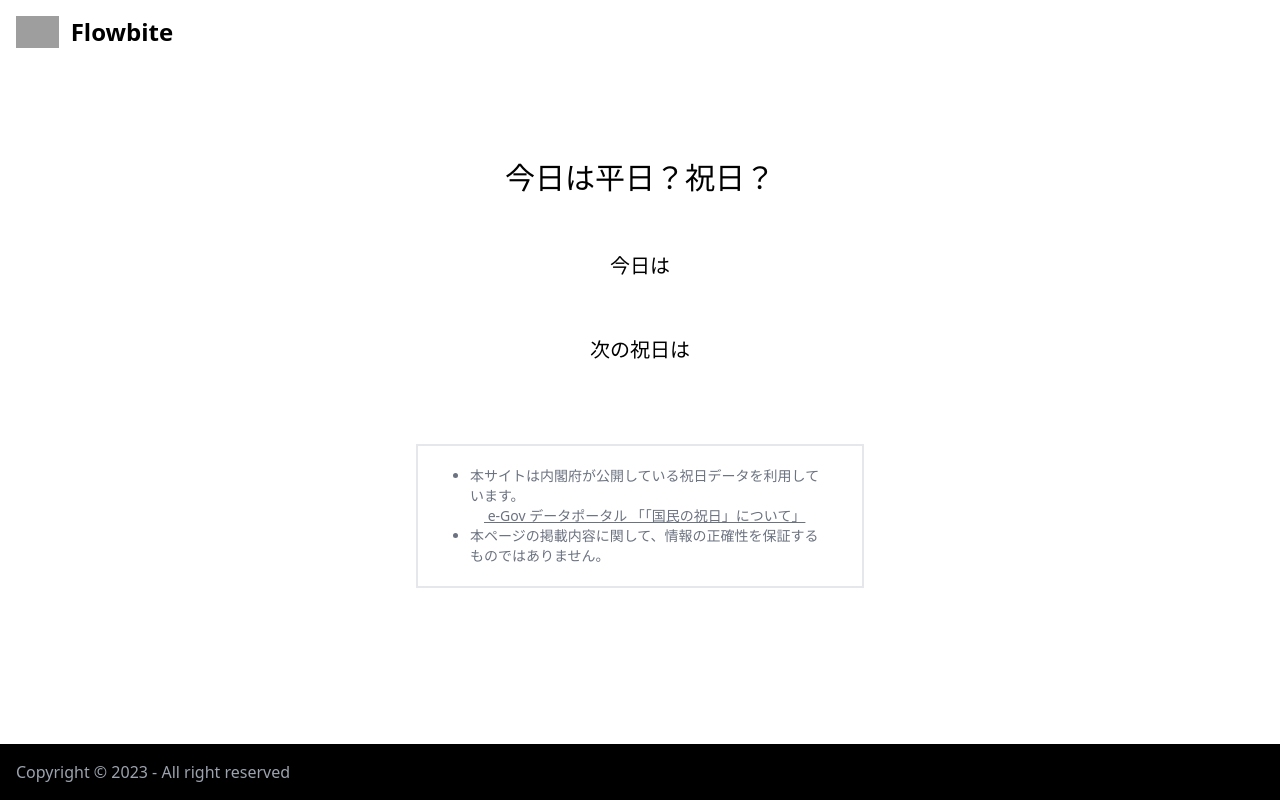
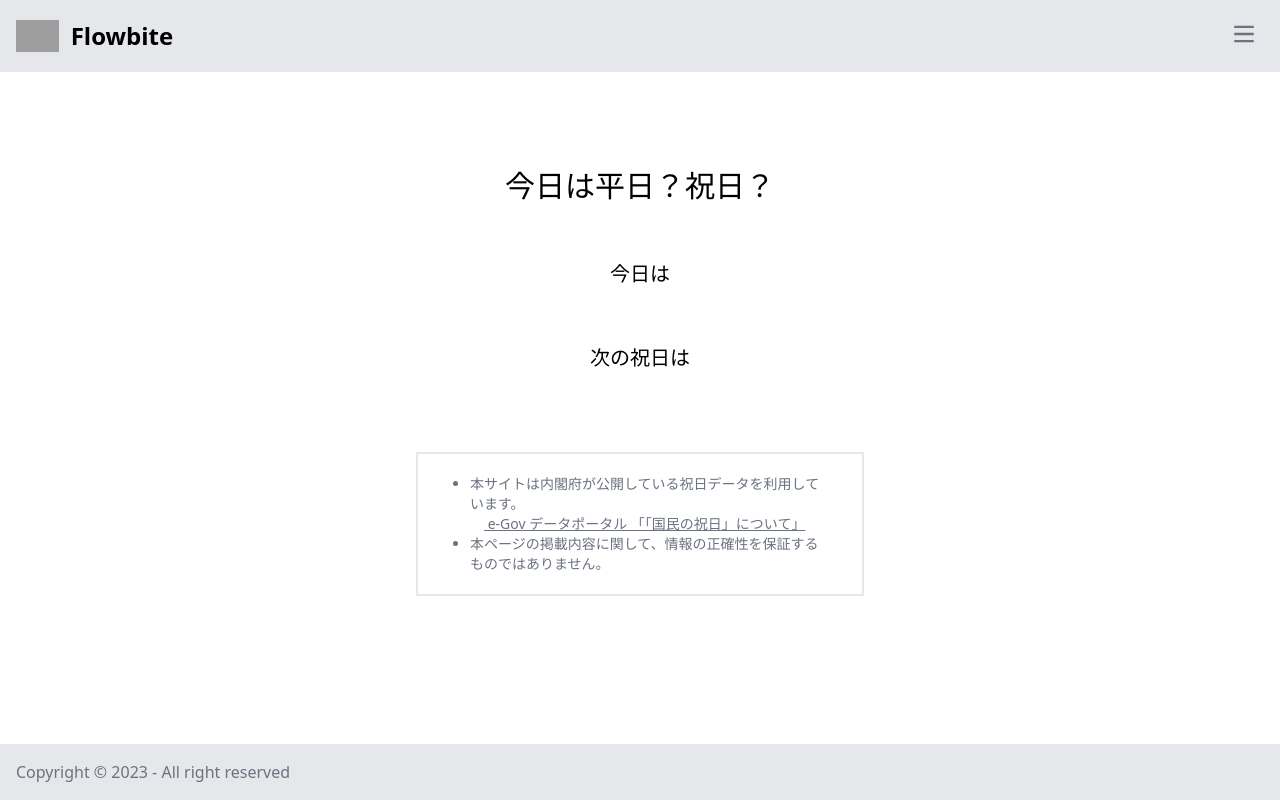
Before and after one commit to tokikk/holidays, a website: page src/index.html in a window 1280 px wide. Drawn offline with Linux system fonts and the light colour scheme; no server answers; grey boxes are pictures that could not be loaded.

Commit message:
月の算出方法を修正

```diff
--- a/src/assets/js/api.js
+++ b/src/assets/js/api.js
@@ -49,7 +49,8 @@ async function fetchNextHoli() {
         year = holistr.slice(0, 4);
 	    month = holistr.slice(4, 6);
 	    day = holistr.slice(6, 8);
-        dt = new Date(year, month, day)
+        dt = new Date(year, month-1, day)
+        console.log(month)
         wk = dt.getDay()
         week = ["日","月","火","水","木","金","土"][wk]
 
--- a/src/index.html
+++ b/src/index.html
@@ -10,14 +10,14 @@
 </head>
 
 <body class="flex flex-col min-h-screen">
-  <nav class="bg-white border-gray-200 dark:bg-gray-900">
+  <nav class="bg-gray-200 dark:bg-gray-900">
     <div class="max-w-screen-xl flex flex-wrap items-center justify-between mx-auto p-4">
       <a href="https://flowbite.com/" class="flex items-center space-x-3 rtl:space-x-reverse">
         <img src="https://flowbite.com/docs/images/logo.svg" class="h-8" alt="Flowbite Logo" />
         <span class="self-center text-2xl font-semibold whitespace-nowrap dark:text-white">Flowbite</span>
       </a>
       <button data-collapse-toggle="navbar-default" type="button"
-        class="inline-flex items-center p-2 w-10 h-10 justify-center text-sm text-gray-500 rounded-lg md:hidden hover:bg-gray-100 focus:outline-none focus:ring-2 focus:ring-gray-200 dark:text-gray-400 dark:hover:bg-gray-700 dark:focus:ring-gray-600"
+        class="inline-flex items-cenhttps://game.granbluefantasy.jp/#mypageter p-2 w-10 h-10 justify-center text-sm text-gray-500 rounded-lg hover:bg-gray-100 focus:outline-none focus:ring-2 focus:ring-gray-200 dark:text-gray-400 dark:hover:bg-gray-700 dark:focus:ring-gray-600"
         aria-controls="navbar-default" aria-expanded="false">
         <span class="sr-only">Open main menu</span>
         <svg class="w-5 h-5" aria-hidden="true" xmlns="http://www.w3.org/2000/svg" fill="none" viewBox="0 0 17 14">
@@ -25,7 +25,6 @@
             d="M1 1h15M1 7h15M1 13h15" />
         </svg>
       </button>
-
     </div>
   </nav>
   <div class="relative flex-grow items-center w-full px-5 py-12 mx-auto md:px-12 lg:px-16 max-w-7xl lg:py-24">
@@ -60,9 +59,9 @@
   </div>
   </div>
   </div>
-  <footer class="footer items-center p-4 bg-black text-neutral-content">
+  <footer class="footer items-center p-4 bg-gray-200 text-neutral-content">
     <aside class="items-center grid-flow-col">
-      <p class="text-gray-400">Copyright © 2023 - All right reserved</p>
+      <p class="text-gray-500">Copyright © 2023 - All right reserved</p>
     </aside>
   </footer>
 </body>
```
Also changed, not shown: dist/output.css.
